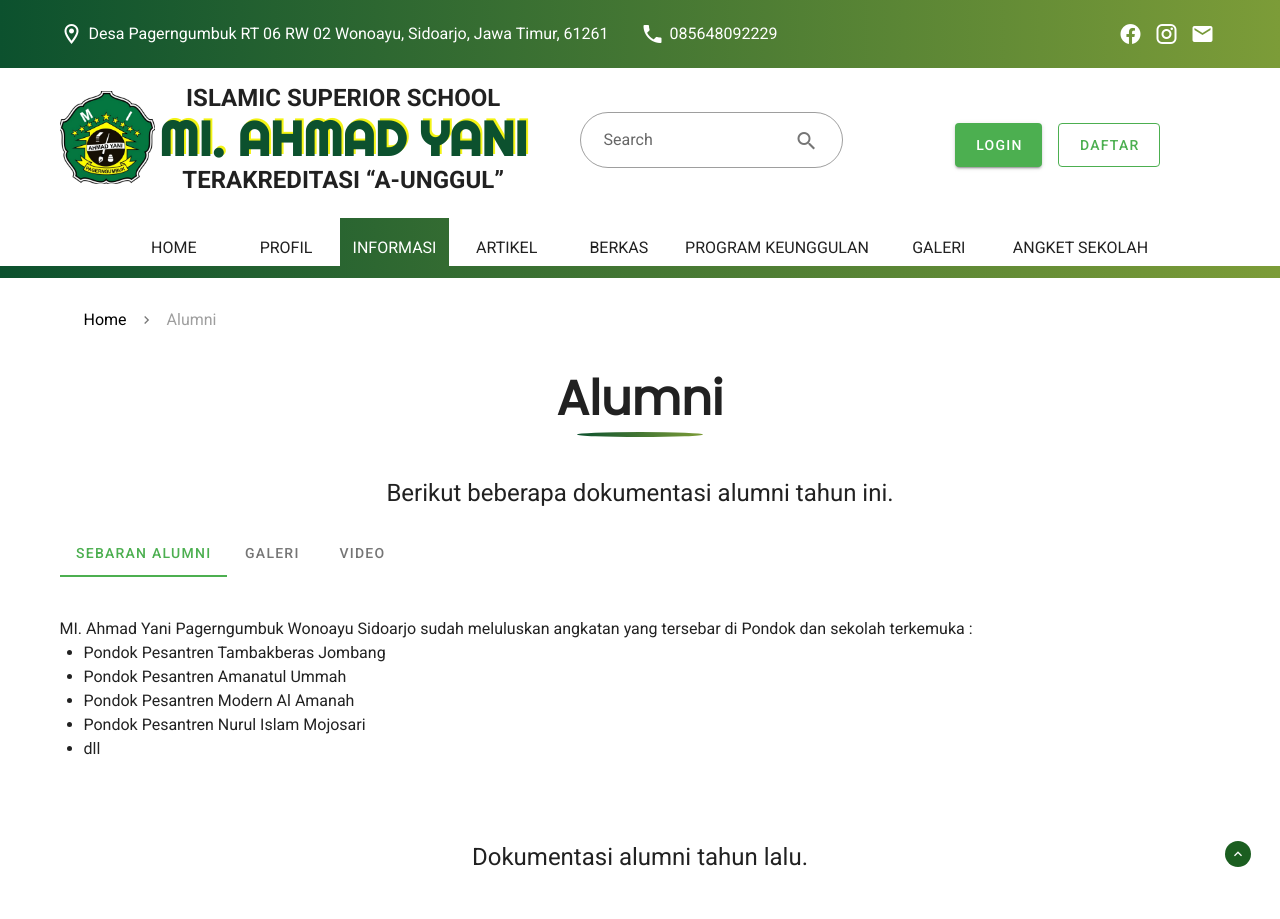
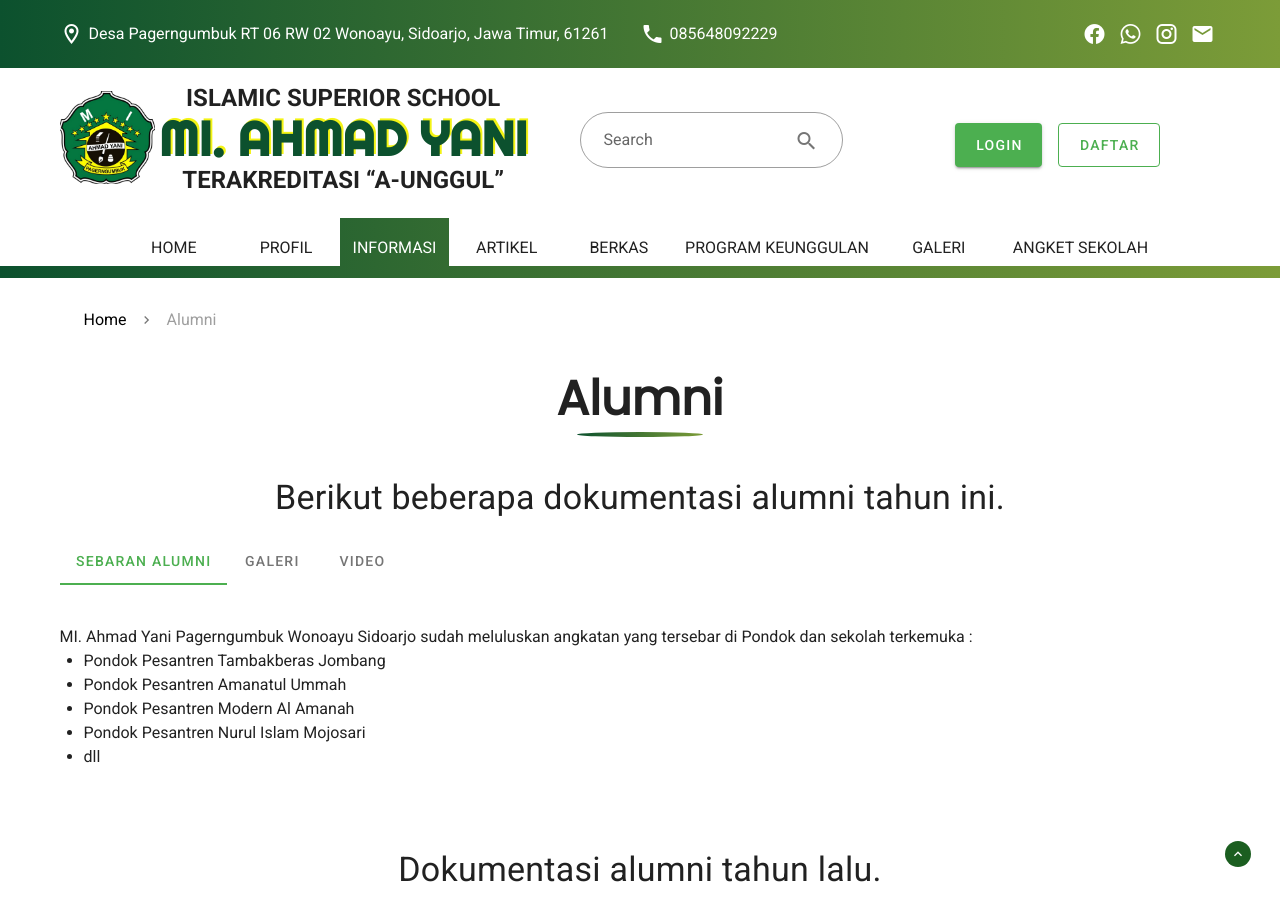
Before and after one commit to riskiputraalamzah/miahmadyani, a Vue app: page /alumni in a window 1280 px wide. Shown: the top 919 px of the page. Built offline with nearby package versions, Linux system fonts and the light colour scheme; a web font is replaced by a local one; what vue-panzoom would draw is missing.

Commit message:
mengubah beberapa style

```diff
--- a/src/App.vue
+++ b/src/App.vue
@@ -14,14 +14,12 @@
     <Navbar />
 
     <v-main>
-      <v-fade-transition>
-        <div>
-          <v-container v-show="$route.name != 'home'">
-            <Breadcrumbs :items="breadCrumbs" />
-          </v-container>
-          <router-view></router-view>
-        </div>
-      </v-fade-transition>
+      <v-container v-show="$route.name != 'home'">
+        <Breadcrumbs :items="breadCrumbs" />
+      </v-container>
+      <v-scale-transition>
+        <router-view></router-view>
+      </v-scale-transition>
     </v-main>
     <Footer />
   </v-app>
--- a/src/assets/css/main.css
+++ b/src/assets/css/main.css
@@ -209,6 +209,10 @@ html body .v-application .font-logo {
   color: var(--green);
 }
 
+.my-title {
+  font-size: calc(2vw + 1rem);
+}
+
 html body #tree svg g line {
   stroke: var(--green);
   stroke-width: 3;
--- a/src/components/Navbar.vue
+++ b/src/components/Navbar.vue
@@ -258,6 +258,12 @@ export default {
           href: "https://www.facebook.com/profile.php?id=100008332621737",
         },
         {
+          icon: "mdi-whatsapp",
+          name: "Whatsapp",
+          color: "primary",
+          href: "https://api.whatsapp.com/send?phone=6285648092229",
+        },
+        {
           icon: "mdi-instagram",
           color: "red",
           name: "miahmadayani",
@@ -411,6 +417,7 @@ export default {
   components: {
     Dropdown,
   },
+
   computed: {
     activeMenu: function() {
       return this.$store.getters.activeMenu;
--- a/src/views/Home.vue
+++ b/src/views/Home.vue
@@ -64,13 +64,13 @@
     <section class="my-section program-pendidikan py-10">
       <v-container>
         <div
-          class="text-md-h3 mb-10  text-sm-h4 text-h5 font-weight-bold text-center"
+          class="text-md-h3 mb-10 text-sm-h4 text-h5  font-weight-bold text-center"
         >
           <span class="font-poppins rule-headline">
             Program Pendidikan
           </span>
         </div>
-        <div class="text-center  text-h6 ">
+        <div class="text-center  text-h6 font-weight-regular">
           Berikut beberapa program pendidikan sekolah kita
         </div>
 
@@ -196,13 +196,13 @@
     <section class="my-section py-10">
       <v-container>
         <div
-          class="text-md-h3 mb-10  text-sm-h4 text-h5 font-weight-bold text-center"
+          class="text-md-h3 mb-10  text-sm-h4 text-h5  font-weight-bold text-center"
         >
           <span class="font-poppins rule-headline">
             Kejuaraan
           </span>
         </div>
-        <div class="text-center  text-h6 mb-5">
+        <div class="text-center  text-h6 mb-5 font-weight-regular">
           MI. Ahmad Yani berusaha untuk memadukan potensi masing-masing anak,
           serta berusaha menghasilkan keunggulan pribadi yang bisa membanggakan
           dan dapat digunakan untuk meraih sukses tertinggi
--- a/src/views/artikel/Main.vue
+++ b/src/views/artikel/Main.vue
@@ -3,7 +3,7 @@
     <v-container>
       <section class="py-10">
         <div
-          class="text-md-h3 mb-10 text-sm-h3 text-h4 font-weight-bold text-center"
+          class="text-md-h3 mb-10 text-sm-h4 text-h5 font-weight-bold text-center"
         >
           <span class="font-poppins rule-headline">
             Artikel
--- a/src/views/informasi/Alumni.vue
+++ b/src/views/informasi/Alumni.vue
@@ -1,12 +1,16 @@
 <template>
   <div>
     <v-container>
-      <div class="mb-10 text-md-h3 text-h4 font-weight-bold text-center ">
+      <div
+        class="mb-10 text-md-h3 text-sm-h4 text-h5 font-weight-bold text-center "
+      >
         <span class="font-poppins rule-headline">
           Alumni
         </span>
       </div>
-      <div class="text-md-h5  font-weight-regular mb-5 text-h6 text-center">
+      <div
+        class="text-md-h4 text-sm-h5 text-h6  font-weight-regular mb-5 text-center"
+      >
         Berikut beberapa dokumentasi alumni tahun ini.
       </div>
       <v-tabs color="green" v-model="tab">
@@ -38,7 +42,9 @@
       </section>
 
       <section class="py-10">
-        <div class="text-md-h5 font-weight-regular text-h6 text-center">
+        <div
+          class="text-md-h4 text-sm-h5 text-h6  font-weight-regular  text-center"
+        >
           Dokumentasi alumni tahun lalu.
         </div>
 
--- a/src/views/profil/StrukturOrganisasi.vue
+++ b/src/views/profil/StrukturOrganisasi.vue
@@ -2,7 +2,9 @@
   <div>
     <v-container>
       <section class="py-10">
-        <div class="mb-10 text-md-h3 text-h4 font-weight-bold text-center ">
+        <div
+          class="mb-10 text-md-h3 text-sm-h4 text-h5 font-weight-bold text-center "
+        >
           <span class="font-poppins rule-headline">
             Struktur Organisasi
           </span>
@@ -15,15 +17,6 @@
         <panZoom class="overflow-hidden" v-else>
           <v-img :lazy-src="image" :src="image"></v-img>
         </panZoom>
-
-        <!-- <div class="d-flex justify-end">
-          <v-btn class="mx-2" x-large icon>
-            <v-icon>mdi-minus</v-icon>
-          </v-btn>
-          <v-btn class="mx-2" x-large icon>
-            <v-icon>mdi-plus</v-icon>
-          </v-btn>
-        </div> -->
       </section>
     </v-container>
   </div>
--- a/src/views/profil/VisiMisi.vue
+++ b/src/views/profil/VisiMisi.vue
@@ -5,14 +5,16 @@
         <v-row justify="center">
           <v-col cols="12" md="10">
             <div
-              class="mb-10  text-md-h3 text-h4 font-weight-bold text-center font-italic"
+              class="mb-10  text-md-h3 text-sm-h4 text-h5 font-weight-bold text-center "
             >
               <span class="font-poppins rule-headline">
                 Visi
               </span>
             </div>
 
-            <div class="text-center  text-md-h4 text-h5 font-weight-regular">
+            <div
+              class="text-center  text-md-h4 text-sm-h5 text-h6 font-weight-regular"
+            >
               <q>
                 TERWUJUDNYA GENERASI YANG BERPRESTASI, BERIMAN, DAN BERTAQWA
                 SERTA BERAKHLAKUL KARIMAH
@@ -27,14 +29,14 @@
         <v-row justify="center">
           <v-col cols="12" md="10">
             <div
-              class="mb-10  text-md-h3 text-h4 font-weight-bold text-center font-italic"
+              class="mb-10  text-md-h3 text-sm-h4 text-h5 font-weight-bold text-center "
             >
               <span class="font-poppins rule-headline">
                 Misi
               </span>
             </div>
 
-            <div class="  text-md-h4 text-h5 font-weight-regular">
+            <div class="  text-md-h4 text-sm-h5 text-h6 font-weight-regular">
               <ol type="1" class="list-misi">
                 <li>Melaksanakan pembelajaran PAKEMI</li>
                 <li>
```
